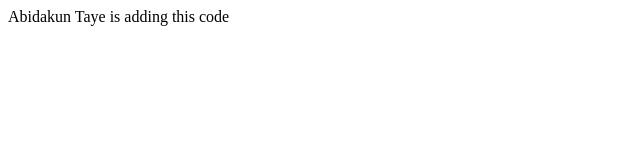
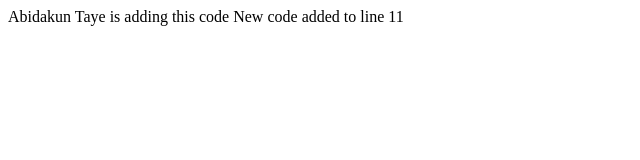
Before and after one commit to atomty1/demo, a plain HTML site: page index.html in a window 1280 px wide. Shown: the whole page, without its empty margins (0-640 px from the left). Drawn offline with Linux system fonts and the light colour scheme.

Commit message:
Abidakun Taye is adding some new codes

```diff
--- a/index.html
+++ b/index.html
@@ -8,5 +8,6 @@
 </head>
 <body>
   Abidakun Taye is adding this code
+  New code added to line 11
 </body>
 </html>
```
